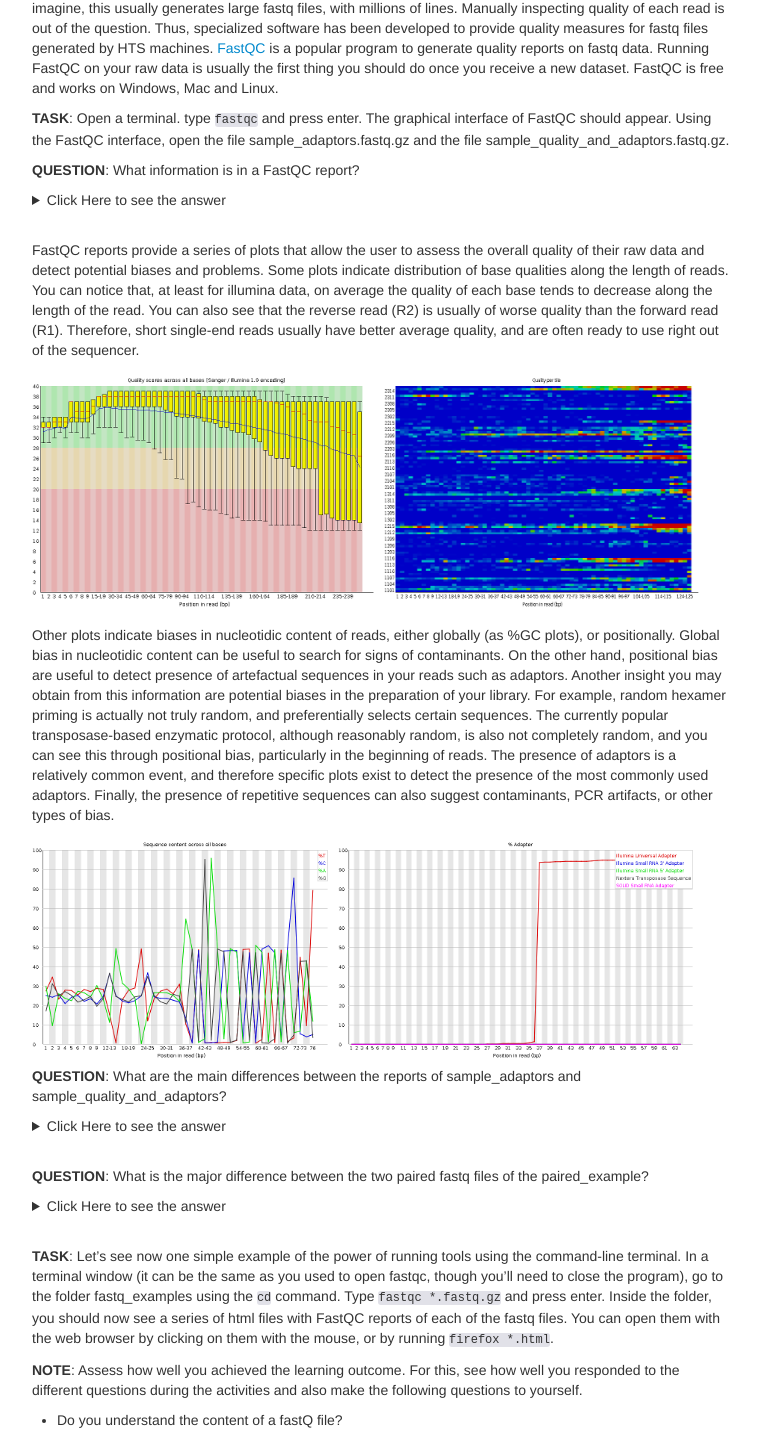
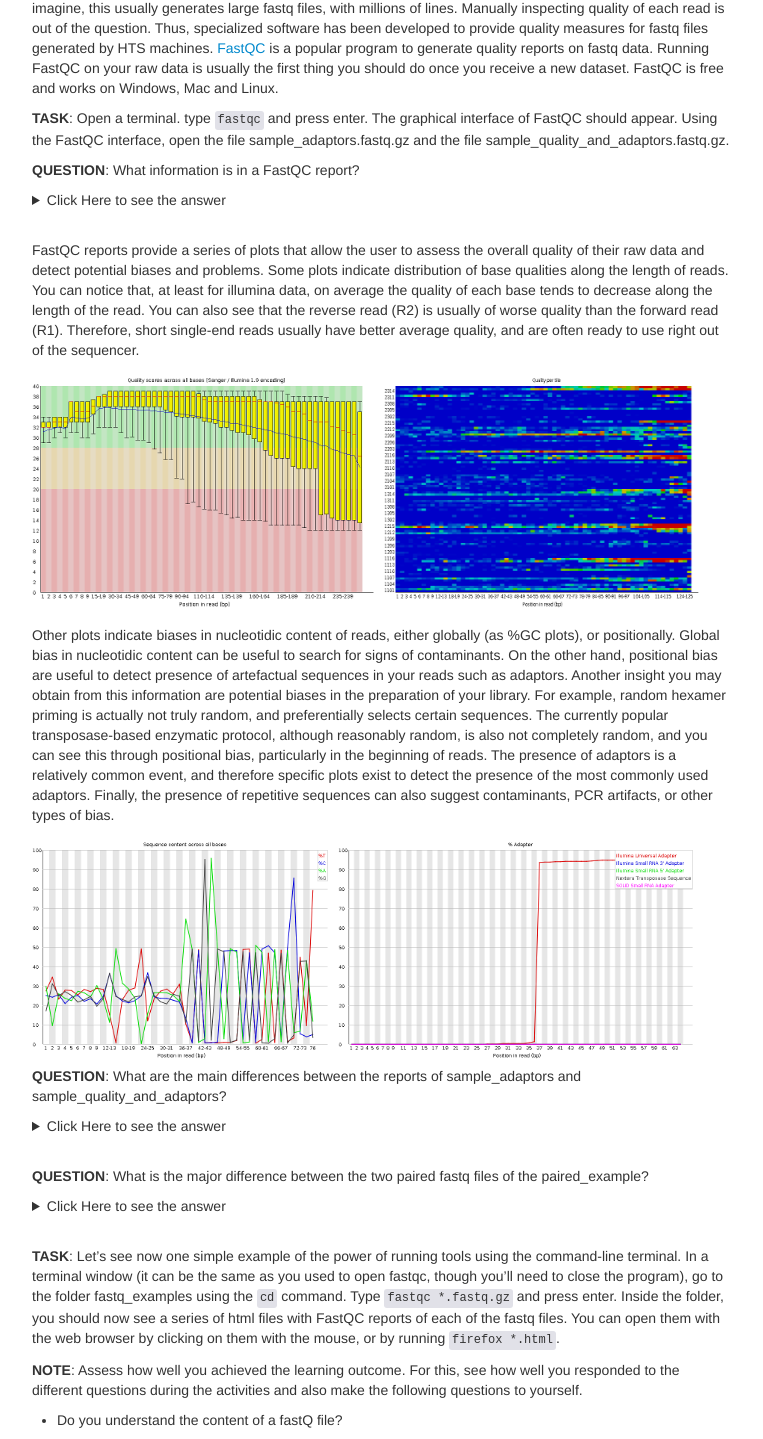
Before and after one commit to GTPB/ADER19F, a Jekyll site: the page built from pages/L03.md, in a window 1280 px wide. Shown: the part 1205-2644 px from the top of the page, without its empty margins (258-1021 px from the left). Built offline with Jekyll 4.4.1, drawn with Linux system fonts in a browser that asks for light colours.

Commit message:
Update L03.md

```diff
--- a/pages/L03.md
+++ b/pages/L03.md
@@ -48,7 +48,7 @@ The read identifier is the same for both files (HWI-D00418:83:C7G9GANXX:2:2108:1
 High Throughput Sequencing machines read thousands, or even millions of sequences in parallel. As you can imagine, this usually generates large fastq files, with millions of lines. Manually inspecting quality of each read is out of the question. Thus, specialized software has been developed to provide quality measures for fastq files generated by HTS machines. [FastQC](https://www.bioinformatics.babraham.ac.uk/projects/fastqc/) is a popular program to generate quality reports on fastq data. Running FastQC on your raw data is usually the first thing you should do once you receive a new dataset. FastQC is free and works on Windows, Mac and Linux.
 <br/>
 
-**TASK**: Open a terminal. type <span style="background-color: #e1e1e8;font-family: Courier New;font-size: 12px;color: #333333;-webkit-border-radius: 3px;-moz-border-radius: 3px;border-radius: 3px;">fastqc</span> and press enter. The graphical interface of FastQC should appear. Using the FastQC interface, open the file sample_adaptors.fastq.gz and the file sample_quality_and_adaptors.fastq.gz.
+**TASK**: Open a terminal. type <span style="padding:2px 3px 3px;background-color: #e1e1e8;font-family: Courier New;font-size: 12px;color: #333333;-webkit-border-radius: 3px;-moz-border-radius: 3px;border-radius: 3px;">fastqc</span> and press enter. The graphical interface of FastQC should appear. Using the FastQC interface, open the file sample_adaptors.fastq.gz and the file sample_quality_and_adaptors.fastq.gz.
 
 **QUESTION**: What information is in a FastQC report?
 <details><summary>Click Here to see the answer</summary>
@@ -99,7 +99,7 @@ The reverse read has poorer quality bases. This is usually the case, at least fo
 <br/>
 
 
-**TASK**: Let's see now one simple example of the power of running tools using the command-line terminal. In a terminal window (it can be the same as you used to open fastqc, though you'll need to close the program), go to the folder fastq_examples using the <span style="background-color: #e1e1e8;font-family: Courier New;font-size: 12px;color: #333333;-webkit-border-radius: 3px;-moz-border-radius: 3px;border-radius: 3px;">cd</span> command. Type <span style="background-color: #e1e1e8;font-family: Courier New;font-size: 12px;color: #333333;-webkit-border-radius: 3px;-moz-border-radius: 3px;border-radius: 3px;">fastqc *.fastq.gz</span> and press enter. Inside the folder, you should now see a series of html files with FastQC reports of each of the fastq files. You can open them with the web browser by clicking on them with the mouse, or by running <span style="background-color: #e1e1e8;font-family: Courier New;font-size: 12px;color: #333333;-webkit-border-radius: 3px;-moz-border-radius: 3px;border-radius: 3px;">firefox *.html</span>.
+**TASK**: Let's see now one simple example of the power of running tools using the command-line terminal. In a terminal window (it can be the same as you used to open fastqc, though you'll need to close the program), go to the folder fastq_examples using the <span style="padding:2px 3px 3px;background-color: #e1e1e8;font-family: Courier New;font-size: 12px;color: #333333;-webkit-border-radius: 3px;-moz-border-radius: 3px;border-radius: 3px;">cd</span> command. Type <span style="padding:2px 3px 3px;background-color: #e1e1e8;font-family: Courier New;font-size: 12px;color: #333333;-webkit-border-radius: 3px;-moz-border-radius: 3px;border-radius: 3px;">fastqc *.fastq.gz</span> and press enter. Inside the folder, you should now see a series of html files with FastQC reports of each of the fastq files. You can open them with the web browser by clicking on them with the mouse, or by running <span style="padding:2px 3px 3px;background-color: #e1e1e8;font-family: Courier New;font-size: 12px;color: #333333;-webkit-border-radius: 3px;-moz-border-radius: 3px;border-radius: 3px;">firefox *.html</span>.
 
 
 **NOTE**: Assess how well you achieved the learning outcome. For this, see how well you responded to the different questions during the activities and also make the following questions to yourself.
```
